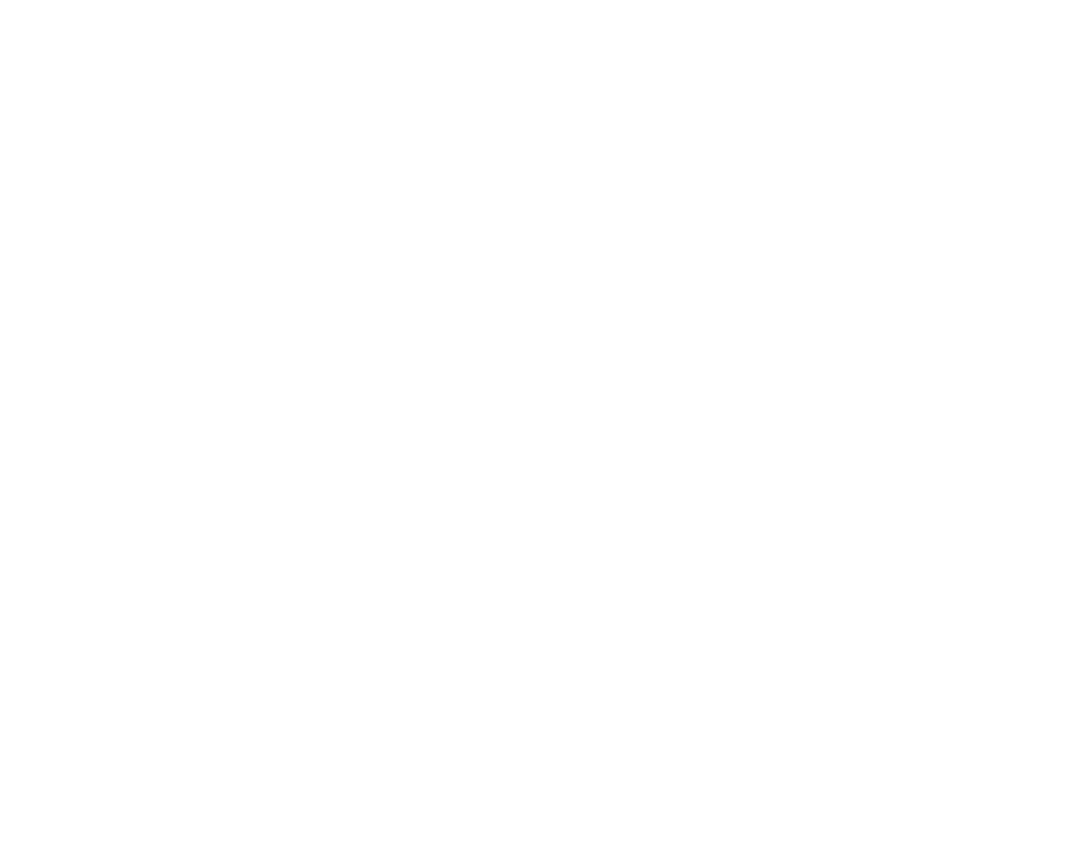
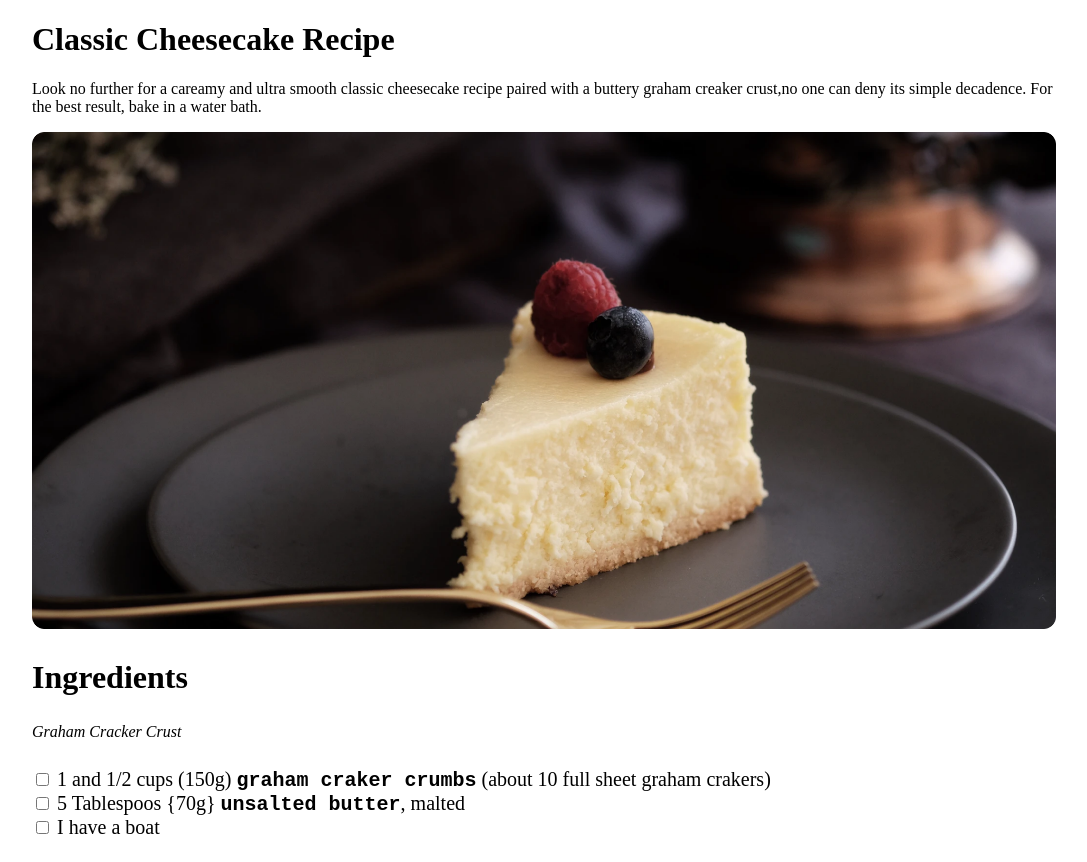
Before and after one commit to sakibhossainwd/recipe-page-master-dev-cg, a plain HTML site: page index.html in a window 1280 px wide. Shown: the whole page, without its empty margins (96-1183 px from the left). Before the commit the page ends 800 px from the top, so only its background shows below. Drawn offline with Linux system fonts and the light colour scheme.

Commit message:
header part adde

```diff
--- a/index.html
+++ b/index.html
@@ -4,8 +4,31 @@
     <meta charset="UTF-8">
     <meta name="viewport" content="width=device-width, initial-scale=1.0">
     <title>Document</title>
+    <link rel="stylesheet" href="style.css">
 </head>
 <body>
-
+    <header>
+        <h1>Classic Cheesecake Recipe</h1>
+        <p>Look no further for a careamy and ultra smooth classic cheesecake recipe paired with a buttery graham creaker crust,no one can deny its simple decadence. For the best result, bake in a water bath.</p>
+    </header>
+    <section>
+        <img src="./img/photo1.png" alt="">
+    </section>
+    <main>
+        <section>
+            <h2>Ingredients</h2>
+            <h5>Graham Cracker Crust</h5>
+            <section class="checkList">
+                <form action="/action_page.php">
+                    <input type="checkbox" id="vehicle1" name="vehicle1" value="Bike">
+                    <label for="vehicle1"> 1 and 1/2 cups (150g) <samp>graham craker crumbs</samp> (about 10 full sheet graham crakers)</label><br>
+                    <input type="checkbox" id="vehicle2" name="vehicle2" value="Car">
+                    <label for="vehicle2"> 5 Tablespoos {70g} <samp>unsalted butter</samp>,  malted</label><br>
+                    <input type="checkbox" id="vehicle3" name="vehicle3" value="Boat">
+                    <label for="vehicle3"> I have a boat</label><br><br>
+                  </form>
+            </section>
+        </section>
+    </main>
 </body>
 </html>
--- /dev/null
+++ b/style.css
@@ -0,0 +1,30 @@
+body{
+    width: 80%;
+    margin: auto;
+}
+header h1{
+    font-size: 4vh;
+}
+header p{
+    font-size: 2vh;
+}
+img{
+    width: 100%;
+}
+main h2{
+    font-size: 4vh;
+}
+main h5{
+    font-size: 2vh;
+    font-style: italic;
+    font-weight: lighter;
+}
+.checkList{
+    font-size: 2.5vh;
+}
+.checkList label{
+    margin-top: 0;
+}
+samp{
+    font-weight: bolder;
+}
```
